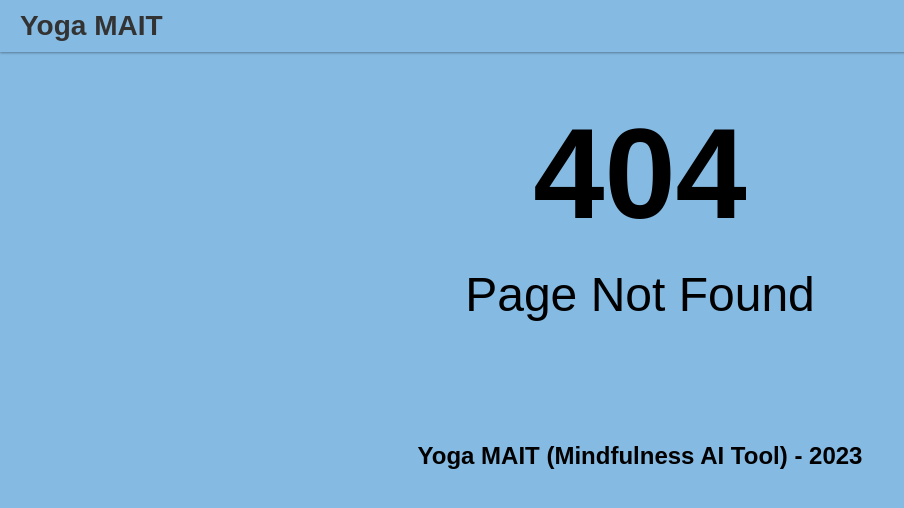
After one commit to timothyobiso/yoga-mait, a Flask app: template templates/404.html in a window 1280 px wide. The commit adds this page. Shown: the top 508 px of the page, without its empty margins (0-904 px from the left). Run offline with Flask 3, Linux system fonts and the light colour scheme; the template is opened without the code that fills it, so the values that code supplies are empty; parts of the project's set-up code (start-up, migrations or seed data) failed here and were passed over.

Commit message:
404 page

```diff
--- a/app.py
+++ b/app.py
@@ -19,6 +19,9 @@ DF = get_classifier_df()
 def hello_world():  # put application's code here
     return render_template("home.html")
 
+@app.errorhandler(404)
+def not_found(e):
+    return render_template("404.html")
 
 @app.route("/results", methods=["POST"])
 def results():
--- /dev/null
+++ b/templates/404.html
@@ -0,0 +1,24 @@
+<!DOCTYPE html>
+<html lang="en">
+<head>
+    <meta charset="UTF-8">
+    <title>Yoga MAIT</title>
+    <link rel="stylesheet" href="{{ url_for('static', filename='main.css') }}">
+</head>
+<body>
+<header>
+      <nav>
+        <a href="{{ url_for('hello_world') }}" class="logo">Yoga MAIT</a>
+      </nav>
+</header>
+<main>
+<h1>404</h1>
+<p>Page Not Found</p>
+</main>
+<footer>
+    <h6>Yoga MAIT (Mindfulness AI Tool) - 2023</h6>
+</footer>
+<script src="https://ajax.googleapis.com/ajax/libs/jquery/3.6.4/jquery.min.js"></script>
+<script src="{{url_for('static', filename='main.js')}}"></script>
+</body>
+</html>
```
Also changed, not shown: templates/home.html (+8 -2 lines).
